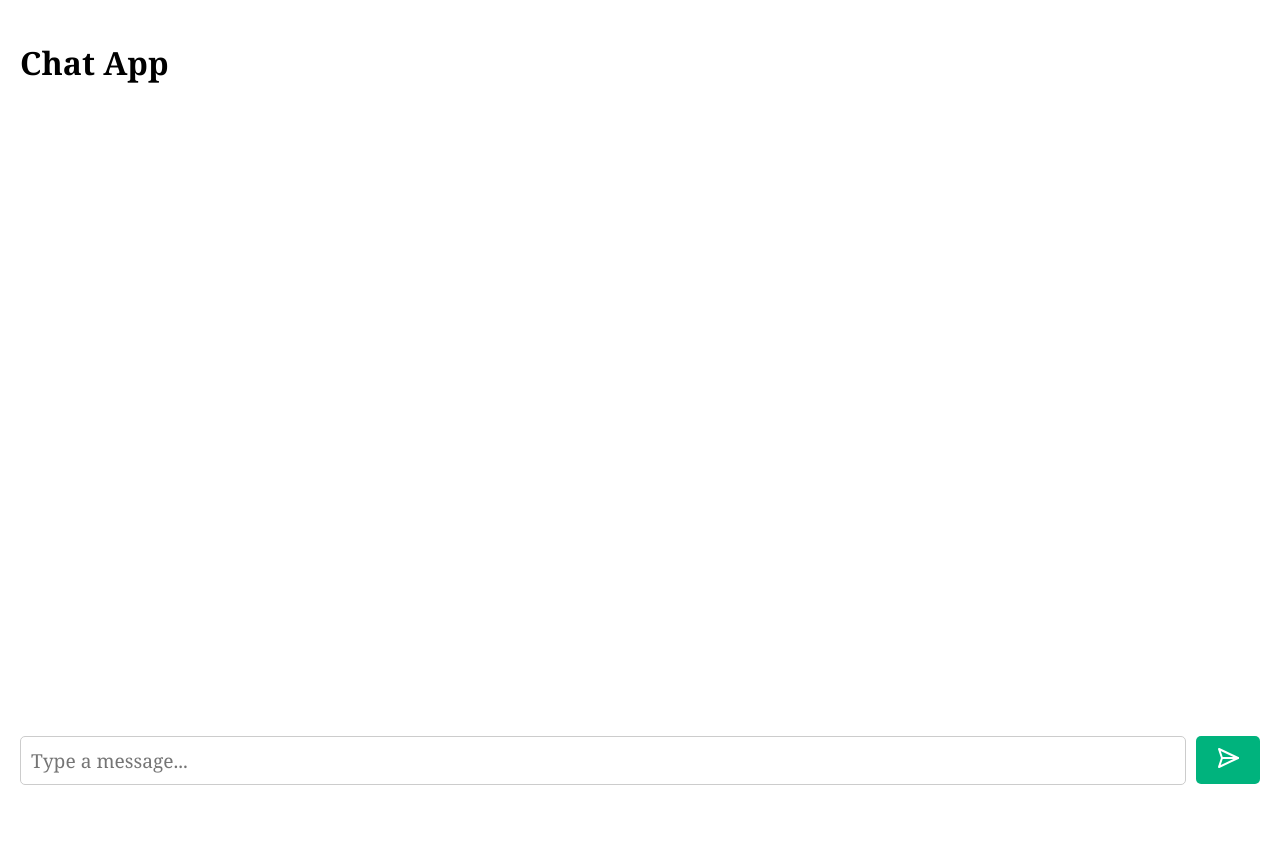
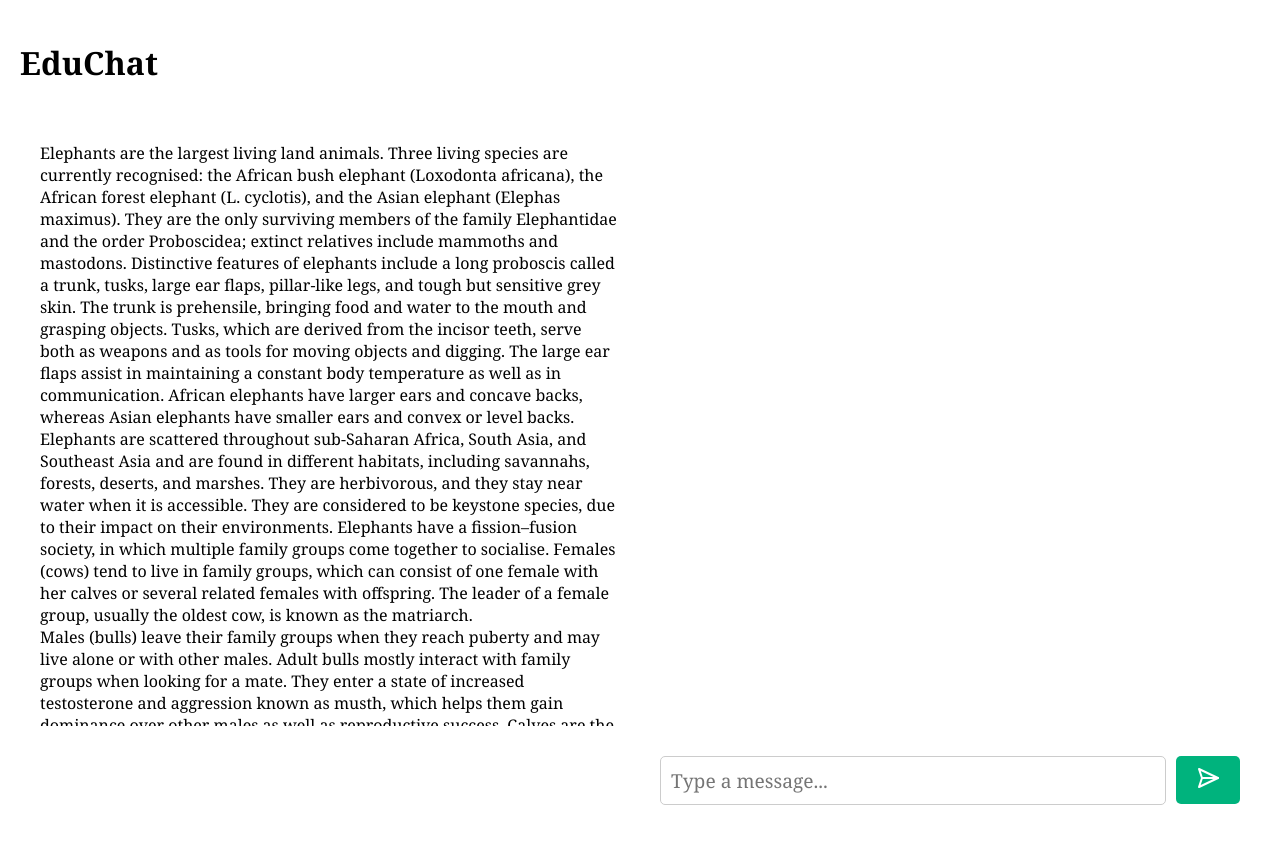
Before and after one commit to SuperZooper3/Voiceflow-EduChat, a React (Create React App) app: page / in a window 1280 px wide. Before the commit the page ends 805 px from the top, so only its background shows below. Built offline with nearby package versions, Linux system fonts and the light colour scheme.

Commit message:
article wrapper

```diff
--- a/src/App.css
+++ b/src/App.css
@@ -46,3 +46,18 @@
   padding: 20px;
   background-color: white;
 }
+
+.body-wrapper {
+  display: flex;
+  flex-direction: horizontal;
+}
+
+.body-half {
+  flex: 1;
+  padding: 20px;
+}
+
+.article-wrapper {
+  height: calc(100vh - 200px);
+  overflow-y: auto;
+}
--- a/src/App.js
+++ b/src/App.js
@@ -15,10 +15,42 @@ const ChatApp = () => {
   };
 
   return (
+
     <div className='app-wrapper'>
       <Header />
-      <ChatBox messages={messages} />
-      <InputBox addMessage={addMessage} userName={sessionSlug}/>
+      <div className='body-wrapper'>
+        <div className='body-half'>
+          <div className='article-wrapper'>
+            <p>Elephants are the largest living land animals. Three living species are currently recognised: the African bush elephant (Loxodonta africana), the African forest elephant (L. cyclotis), and the Asian elephant (Elephas maximus). They are the only surviving members of the family Elephantidae and the order Proboscidea; extinct relatives include mammoths and mastodons. Distinctive features of elephants include a long proboscis called a trunk, tusks, large ear flaps, pillar-like legs, and tough but sensitive grey skin. The trunk is prehensile, bringing food and water to the mouth and grasping objects. Tusks, which are derived from the incisor teeth, serve both as weapons and as tools for moving objects and digging. The large ear flaps assist in maintaining a constant body temperature as well as in communication. African elephants have larger ears and concave backs, whereas Asian elephants have smaller ears and convex or level backs.
+              <br/>
+Elephants are scattered throughout sub-Saharan Africa, South Asia, and Southeast Asia and are found in different habitats, including savannahs, forests, deserts, and marshes. They are herbivorous, and they stay near water when it is accessible. They are considered to be keystone species, due to their impact on their environments. Elephants have a fission–fusion society, in which multiple family groups come together to socialise. Females (cows) tend to live in family groups, which can consist of one female with her calves or several related females with offspring. The leader of a female group, usually the oldest cow, is known as the matriarch.
+              <br/>
+Males (bulls) leave their family groups when they reach puberty and may live alone or with other males. Adult bulls mostly interact with family groups when looking for a mate. They enter a state of increased testosterone and aggression known as musth, which helps them gain dominance over other males as well as reproductive success. Calves are the centre of attention in their family groups and rely on their mothers for as long as three years. Elephants can live up to 70 years in the wild. They communicate by touch, sight, smell, and sound; elephants use infrasound and seismic communication over long distances. Elephant intelligence has been compared with that of primates and cetaceans. They appear to have self-awareness, and possibly show concern for dying and dead individuals of their kind.
+              <br/>
+African bush elephants and Asian elephants are listed as endangered and African forest elephants as critically endangered by the International Union for Conservation of Nature (IUCN). One of the biggest threats to elephant populations is the ivory trade, as the animals are poached for their ivory tusks. Other threats to wild elephants include habitat destruction and conflicts with local people. Elephants are used as working animals in Asia. In the past, they were used in war; today, they are often controversially put on display in zoos, or employed for entertainment in circuses. Elephants have an iconic status in human culture and have been widely featured in art, folklore, religion, literature, and popular culture.
+Elephants are the largest living land animals. Three living species are currently recognised: the African bush elephant (Loxodonta africana), the African forest elephant (L. cyclotis), and the Asian elephant (Elephas maximus). They are the only surviving members of the family Elephantidae and the order Proboscidea; extinct relatives include mammoths and mastodons. Distinctive features of elephants include a long proboscis called a trunk, tusks, large ear flaps, pillar-like legs, and tough but sensitive grey skin. The trunk is prehensile, bringing food and water to the mouth and grasping objects. Tusks, which are derived from the incisor teeth, serve both as weapons and as tools for moving objects and digging. The large ear flaps assist in maintaining a constant body temperature as well as in communication. African elephants have larger ears and concave backs, whereas Asian elephants have smaller ears and convex or level backs.
+              <br/>
+Elephants are scattered throughout sub-Saharan Africa, South Asia, and Southeast Asia and are found in different habitats, including savannahs, forests, deserts, and marshes. They are herbivorous, and they stay near water when it is accessible. They are considered to be keystone species, due to their impact on their environments. Elephants have a fission–fusion society, in which multiple family groups come together to socialise. Females (cows) tend to live in family groups, which can consist of one female with her calves or several related females with offspring. The leader of a female group, usually the oldest cow, is known as the matriarch.
+              <br/>
+Males (bulls) leave their family groups when they reach puberty and may live alone or with other males. Adult bulls mostly interact with family groups when looking for a mate. They enter a state of increased testosterone and aggression known as musth, which helps them gain dominance over other males as well as reproductive success. Calves are the centre of attention in their family groups and rely on their mothers for as long as three years. Elephants can live up to 70 years in the wild. They communicate by touch, sight, smell, and sound; elephants use infrasound and seismic communication over long distances. Elephant intelligence has been compared with that of primates and cetaceans. They appear to have self-awareness, and possibly show concern for dying and dead individuals of their kind.
+              <br/>
+African bush elephants and Asian elephants are listed as endangered and African forest elephants as critically endangered by the International Union for Conservation of Nature (IUCN). One of the biggest threats to elephant populations is the ivory trade, as the animals are poached for their ivory tusks. Other threats to wild elephants include habitat destruction and conflicts with local people. Elephants are used as working animals in Asia. In the past, they were used in war; today, they are often controversially put on display in zoos, or employed for entertainment in circuses. Elephants have an iconic status in human culture and have been widely featured in art, folklore, religion, literature, and popular culture.
+Elephants are the largest living land animals. Three living species are currently recognised: the African bush elephant (Loxodonta africana), the African forest elephant (L. cyclotis), and the Asian elephant (Elephas maximus). They are the only surviving members of the family Elephantidae and the order Proboscidea; extinct relatives include mammoths and mastodons. Distinctive features of elephants include a long proboscis called a trunk, tusks, large ear flaps, pillar-like legs, and tough but sensitive grey skin. The trunk is prehensile, bringing food and water to the mouth and grasping objects. Tusks, which are derived from the incisor teeth, serve both as weapons and as tools for moving objects and digging. The large ear flaps assist in maintaining a constant body temperature as well as in communication. African elephants have larger ears and concave backs, whereas Asian elephants have smaller ears and convex or level backs.
+              <br/>
+Elephants are scattered throughout sub-Saharan Africa, South Asia, and Southeast Asia and are found in different habitats, including savannahs, forests, deserts, and marshes. They are herbivorous, and they stay near water when it is accessible. They are considered to be keystone species, due to their impact on their environments. Elephants have a fission–fusion society, in which multiple family groups come together to socialise. Females (cows) tend to live in family groups, which can consist of one female with her calves or several related females with offspring. The leader of a female group, usually the oldest cow, is known as the matriarch.
+              <br/>
+Males (bulls) leave their family groups when they reach puberty and may live alone or with other males. Adult bulls mostly interact with family groups when looking for a mate. They enter a state of increased testosterone and aggression known as musth, which helps them gain dominance over other males as well as reproductive success. Calves are the centre of attention in their family groups and rely on their mothers for as long as three years. Elephants can live up to 70 years in the wild. They communicate by touch, sight, smell, and sound; elephants use infrasound and seismic communication over long distances. Elephant intelligence has been compared with that of primates and cetaceans. They appear to have self-awareness, and possibly show concern for dying and dead individuals of their kind.
+              <br/>
+African bush elephants and Asian elephants are listed as endangered and African forest elephants as critically endangered by the International Union for Conservation of Nature (IUCN). One of the biggest threats to elephant populations is the ivory trade, as the animals are poached for their ivory tusks. Other threats to wild elephants include habitat destruction and conflicts with local people. Elephants are used as working animals in Asia. In the past, they were used in war; today, they are often controversially put on display in zoos, or employed for entertainment in circuses. Elephants have an iconic status in human culture and have been widely featured in art, folklore, religion, literature, and popular culture.
+
+            </p>
+          </div>
+        </div>
+        <div className='body-half'>
+          <ChatBox messages={messages} />
+          <InputBox addMessage={addMessage} userName={sessionSlug}/>
+        </div>
+      </div>
     </div>
   );
 };
--- a/src/Header.js
+++ b/src/Header.js
@@ -3,7 +3,7 @@ import React from 'react';
 const Header = ({}) => {
   return (
     <header>
-      <h1>Chat App</h1>
+      <h1>EduChat</h1>
     </header>
   );
 };
```
